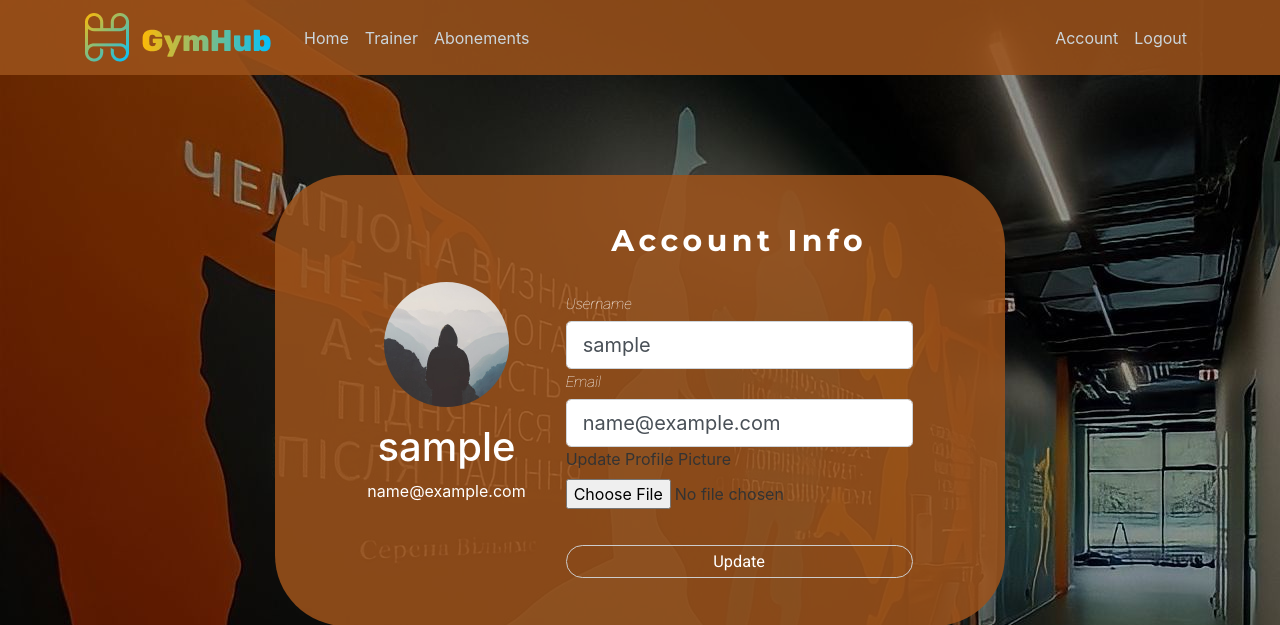
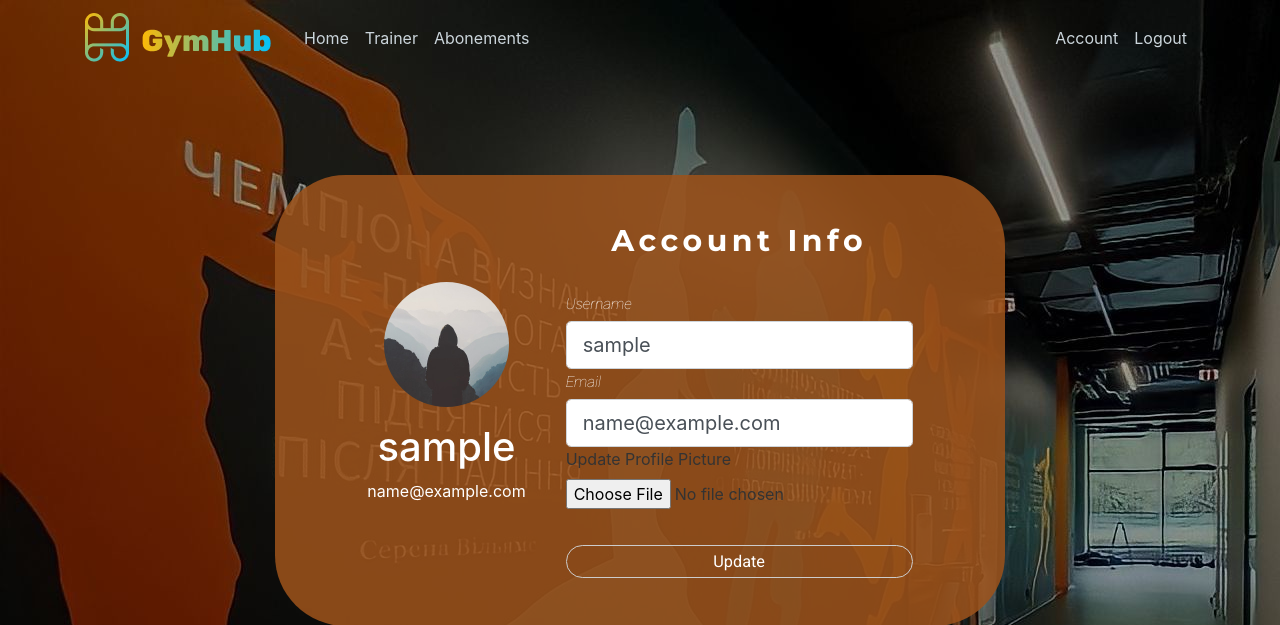
Before and after one commit to petrunivyaryna/GymHub, a Flask app: page /account in a window 1280 px wide. Shown: the top 625 px of the page. Run offline with Flask 3, Linux system fonts and the light colour scheme; the visitor is signed in with stand-in values (Sample User, id 1); some libraries are stand-ins or nearby versions.

Commit message:
updated nav-bar

```diff
--- a/flaskblog/static/main.css
+++ b/flaskblog/static/main.css
@@ -24,7 +24,7 @@ h6 {
 }
 
 .bg-steel {
-    background-color: rgba(155, 82, 27, 0.87);
+    background-color: rgba(155, 82, 27, 0);
 }
 
 .navbar {
```
